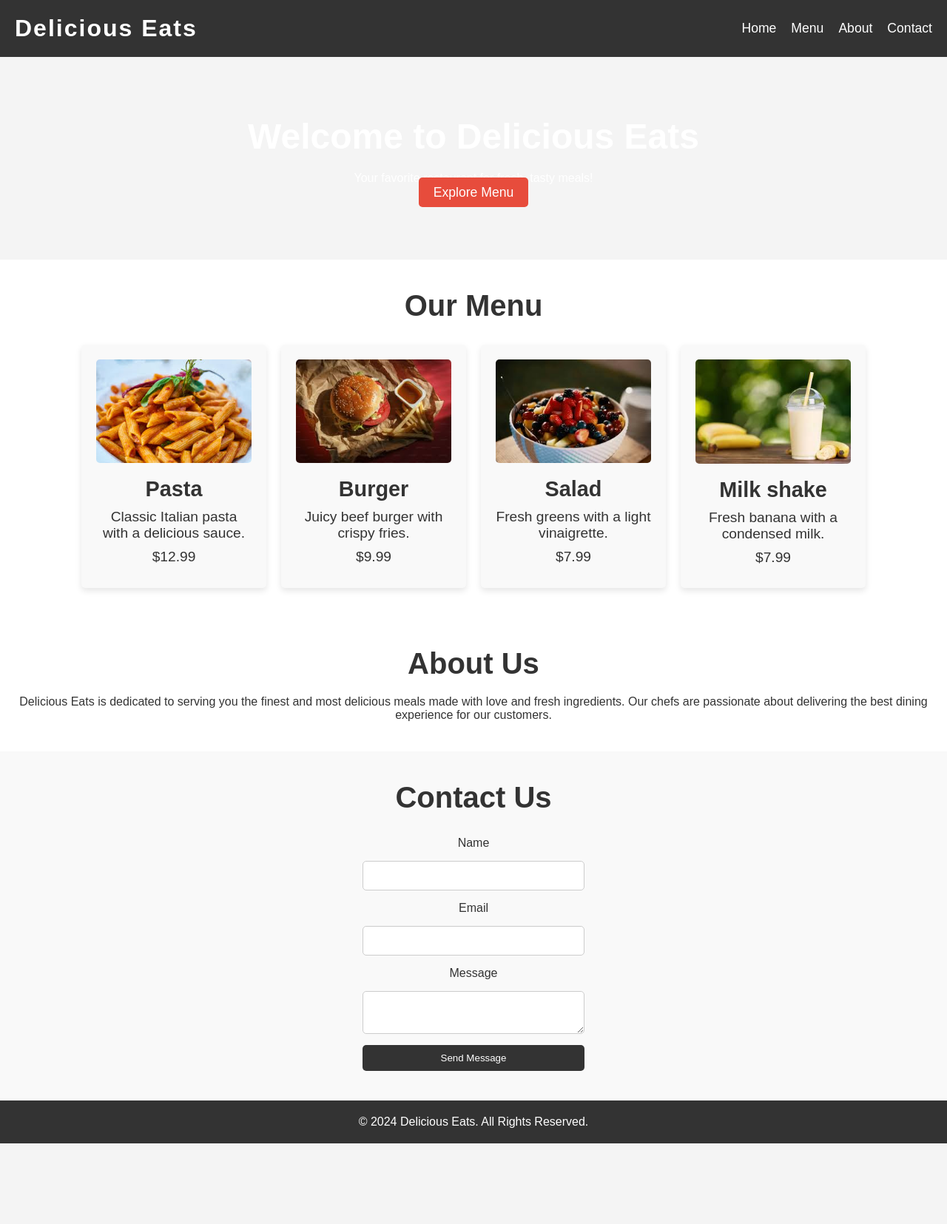
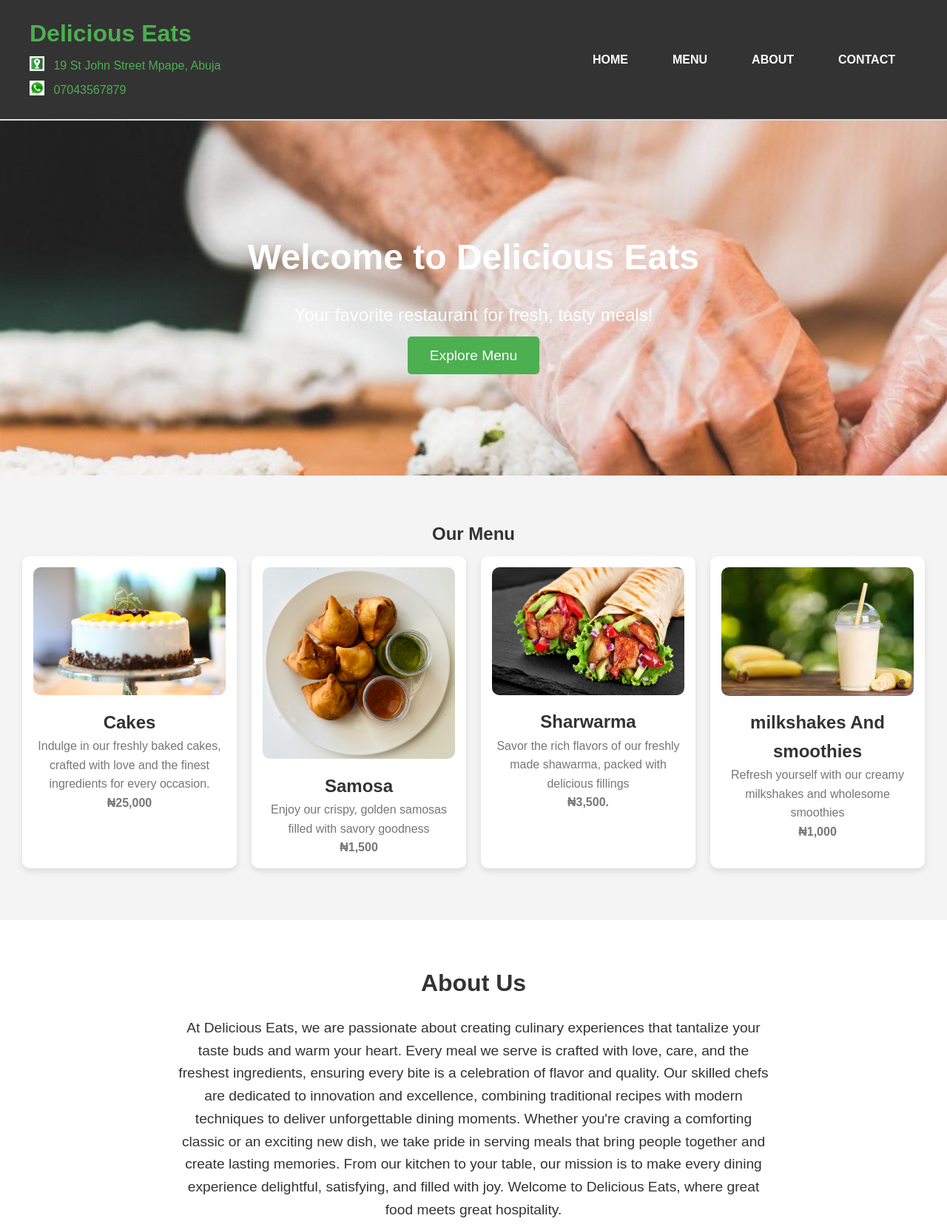
Before and after one commit to Royal07T/resturant-website, a plain HTML site: page index.html in a window 1280 px wide. Shown: the top 1655 px of the page at 74% size. Before the commit the page ends 1546 px from the top, so only its background shows below. Drawn offline with Linux system fonts and the light colour scheme.

Commit message:
Adjust some details on the css

```diff
--- a/index.html
+++ b/index.html
@@ -12,6 +12,16 @@
     <header>
         <div class="logo">
             <h1>Delicious Eats</h1>
+            <div class="contact-info">
+                <p>
+                    <span class="address-icon"><img src="/imgs/address.jpg" alt="Address Icon"></span>
+                    19 St John Street Mpape, Abuja
+                </p>
+                <p>
+                    <span class="whatsapp-icon"><img src="/imgs/whatsapp.jpeg" alt="WhatsApp Icon"></span>
+                    <a href="tel:+2347012345678">07043567879</a>
+                </p>
+            </div>
         </div>
         <nav>
             <ul class="nav-links">
@@ -33,6 +43,7 @@
         <div class="hero-text">
             <h2>Welcome to Delicious Eats</h2>
             <p>Your favorite restaurant for fresh, tasty meals!</p>
+
             <a href="#menu" class="cta-btn">Explore Menu</a>
         </div>
     </section>
@@ -42,42 +53,46 @@
         <h2>Our Menu</h2>
         <div class="menu-items">
             <div class="menu-item">
-                <img src="/imgs/pasta.jpeg" alt="Pasta">
-                <h3>Pasta</h3>
-                <p>Classic Italian pasta with a delicious sauce.</p>
-                <p>$12.99</p>
+                <img src="/imgs/cake2.jpg" alt="Pasta">
+                <h3>Cakes</h3>
+                <p>Indulge in our freshly baked cakes, crafted with love and the finest ingredients for every occasion.</p>
+                <p>₦25,000</p>
             </div>
             <div class="menu-item">
-                <img src="/imgs/burger.jpeg" alt="Burger">
-                <h3>Burger</h3>
-                <p>Juicy beef burger with crispy fries.</p>
-                <p>$9.99</p>
+                <img src="/imgs/samosa.jpg" alt="Burger">
+                <h3>Samosa</h3>
+                <p>Enjoy our crispy, golden samosas filled with savory goodness </p>
+                <p>₦1,500</p>
             </div>
             <div class="menu-item">
-                <img src="/imgs/salad.jpeg" alt="Salad">
-                <h3>Salad</h3>
-                <p>Fresh greens with a light vinaigrette.</p>
-                <p>$7.99</p>
+                <img src="/imgs/sharwama.jpg" alt="Salad">
+                <h3>Sharwarma</h3>
+                <p>Savor the rich flavors of our freshly made shawarma, packed with delicious fillings</p>
+                <p>₦3,500.</p>
             </div>
             <div class="menu-item">
                 <img src="/imgs/milkshakes.jpeg" alt="milkshake">
-                <h3>Milk shake</h3>
-                <p>Fresh banana with a condensed milk.</p>
-                <p>$7.99</p>
+                <h3>milkshakes  And smoothies</h3>
+                <p>Refresh yourself with our creamy milkshakes and wholesome smoothies</p>
+                <p>₦1,000</p>
             </div>
-        </div>
+
     </section>
 
     <!-- About Section -->
     <section id="about">
         <h2>About Us</h2>
-        <p>Delicious Eats is dedicated to serving you the finest and most delicious meals made with love and fresh ingredients. Our chefs are passionate about delivering the best dining experience for our customers.</p>
+        <p>At Delicious Eats, we are passionate about creating culinary experiences that tantalize your taste buds and warm your heart. Every meal we serve is crafted with love, care, and the freshest ingredients, ensuring every bite is a celebration of flavor and quality.
+
+            Our skilled chefs are dedicated to innovation and excellence, combining traditional recipes with modern techniques to deliver unforgettable dining moments. Whether you're craving a comforting classic or an exciting new dish, we take pride in serving meals that bring people together and create lasting memories.
+
+            From our kitchen to your table, our mission is to make every dining experience delightful, satisfying, and filled with joy. Welcome to Delicious Eats, where great food meets great hospitality.</p>
     </section>
 
     <!-- Contact Section -->
     <section id="contact">
         <h2>Contact Us</h2>
-        <form id="contact-form">
+        <form name="contact" netlify id="contact-form">
             <label for="name">Name</label>
             <input type="text" id="name" required>
 
@@ -93,8 +108,21 @@
     </section>
 
     <footer>
+        <div class="contact-info">
+            <p>
+                <span class="address-icon"><img src="/imgs/address.jpg" alt="Address Icon"></span>
+                19 St John Street Mpape, Abuja
+            </p>
+            <p>
+                <span class="whatsapp-icon"><img src="/imgs/whatsapp.jpeg" alt="WhatsApp Icon"></span>
+                <a href="tel:+2347012345678">07043567879</a>
+            </p>
+        </div>
         <p>&copy; 2024 Delicious Eats. All Rights Reserved.</p>
     </footer>
+    <!-- Back-to-Top Button -->
+<button id="back-to-top" aria-label="Back to Top">↑</button>
+
 
     <script src="script.js"></script>
 </body>
--- a/styles.css
+++ b/styles.css
@@ -1,198 +1,304 @@
-/* General Styles */
+/* Reset and Global Styles */
 * {
   margin: 0;
   padding: 0;
   box-sizing: border-box;
-  font-family: "Arial", sans-serif;
 }
 
 body {
-  background-color: #f4f4f4;
+  font-family: "Arial", sans-serif;
+  line-height: 1.6;
+  background-color: #fafafa;
   color: #333;
+}
+
+a {
+  text-decoration: none;
+  color: inherit;
 }
 
 header {
   background-color: #333;
-  color: white;
-  padding: 20px;
+  padding: 20px 40px;
   display: flex;
   justify-content: space-between;
   align-items: center;
+  border-bottom: 2px solid #ddd;
+  position: relative;
 }
 
 header .logo h1 {
-  font-size: 2em;
-  letter-spacing: 2px;
+  font-size: 2rem;
+  color: #4caf50;
+  margin: 0;
 }
 
-nav .nav-links {
+header .contact-info p {
+  margin: 5px 0;
+  font-size: 1rem;
+  color: #4caf50;
+}
+
+header .contact-info a {
+  color: #4caf50;
+  text-decoration: none;
+}
+
+header .contact-info a:hover {
+  text-decoration: underline;
+}
+
+/* Style for the WhatsApp icon */
+.whatsapp-icon {
+  margin-right: 8px;
+  vertical-align: middle;
+}
+
+.whatsapp-icon img {
+  width: 20px; /* Adjust size as needed */
+  height: auto;
+}
+
+/* Style for the Address icon */
+.address-icon {
+  margin-right: 8px;
+  vertical-align: middle;
+}
+
+.address-icon img {
+  width: 20px; /* Adjust size as needed */
+  height: auto;
+}
+
+nav ul {
   list-style: none;
   display: flex;
-  gap: 20px;
 }
 
-nav .nav-links li a {
-  color: white;
-  text-decoration: none;
-  font-size: 1.1em;
+nav ul li {
+  margin: 0 20px;
 }
 
-nav .hamburger {
-  display: none;
-  cursor: pointer;
-  flex-direction: column;
-  gap: 5px;
+nav ul li a {
+  color: white;
+  text-transform: uppercase;
+  font-weight: bold;
+  padding: 10px;
+  transition: background-color 0.3s;
 }
 
-nav .hamburger span {
+nav ul li a:hover {
+  background-color: #f4a261;
+}
+
+.hamburger {
+  display: none;
+  flex-direction: column;
+  cursor: pointer;
+}
+
+.hamburger span {
   width: 30px;
-  height: 3px;
+  height: 4px;
+  margin: 5px;
   background-color: white;
-  border-radius: 5px;
+  transition: all 0.3s;
 }
 
 /* Hero Section */
 .hero {
-  background-image: url("restaurant-hero.jpg");
-  background-size: cover;
-  background-position: center;
-  padding: 80px 20px;
+  background: url("/imgs/people-man_YJDBIWVANQ.jpg") center center/cover
+    no-repeat;
+  height: 60vh;
+  display: flex;
+  justify-content: center;
+  align-items: center;
   text-align: center;
   color: white;
 }
 
 .hero h2 {
-  font-size: 3em;
-  margin-bottom: 20px;
+  font-size: 3rem;
 }
 
-.hero .cta-btn {
-  padding: 10px 20px;
-  background-color: #e74c3c;
+.hero p {
+  font-size: 1.5rem;
+  margin: 20px 0;
+}
+
+.cta-btn {
+  padding: 15px 30px;
+  background-color: #4caf50;
   color: white;
-  text-decoration: none;
+  font-size: 1.2rem;
   border-radius: 5px;
-  font-size: 1.1em;
+  transition: background-color 0.3s;
+  margin-top: 40px;
+}
+
+.cta-btn:hover {
+  background-color: #45a049;
 }
 
 /* Menu Section */
 #menu {
-  padding: 40px 20px;
-  background-color: #fff;
+  padding: 60px 20px;
   text-align: center;
-}
-
-#menu h2 {
-  font-size: 2.5em;
-  margin-bottom: 30px;
+  background-color: #f4f4f4;
 }
 
 .menu-items {
   display: flex;
-  justify-content: center;
-  gap: 20px;
+  justify-content: space-between;
+  flex-wrap: wrap;
+  //gap: 20px; /* Add space between items */
 }
 
 .menu-item {
-  background-color: #f9f9f9;
-  padding: 20px;
-  border-radius: 5px;
-  width: 250px;
+  background-color: #fff;
+  width: calc(25% - 20px); /* 4 items per row */
+  margin: 10px;
+  padding: 15px;
+  text-align: center;
   box-shadow: 0 4px 8px rgba(0, 0, 0, 0.1);
+  border-radius: 10px;
+  box-sizing: border-box;
 }
 
 .menu-item img {
   width: 100%;
-  border-radius: 5px;
+  border-radius: 10px;
 }
 
 .menu-item h3 {
-  font-size: 1.8em;
-  margin-top: 15px;
+  margin-top: 10px;
+  font-size: 1.5rem;
 }
 
 .menu-item p {
-  font-size: 1.2em;
-  margin: 10px 0;
+  font-size: 1rem;
+  color: #777;
+}
+
+.menu-item p:nth-of-type(2) {
+  font-weight: bold;
 }
 
 /* About Section */
 #about {
-  padding: 40px 20px;
+  padding: 60px 20px;
   background-color: #fff;
   text-align: center;
 }
 
 #about h2 {
-  font-size: 2.5em;
+  font-size: 2rem;
   margin-bottom: 20px;
+}
+
+#about p {
+  font-size: 1.2rem;
+  max-width: 800px;
+  margin: 0 auto;
 }
 
 /* Contact Section */
 #contact {
-  padding: 40px 20px;
-  background-color: #f9f9f9;
+  padding: 60px 20px;
+  background-color: #f4f4f4;
   text-align: center;
 }
 
-#contact h2 {
-  font-size: 2.5em;
-  margin-bottom: 30px;
+#contact form {
+  max-width: 500px;
+  margin: 0 auto;
+  display: flex;
+  flex-direction: column;
 }
 
-#contact form {
-  display: flex;
-  flex-direction: column;
-  gap: 15px;
-  width: 300px;
-  margin: 0 auto;
+#contact form label {
+  font-size: 1.2rem;
+  margin: 10px 0 5px;
 }
 
-#contact input,
-#contact textarea {
+#contact form input,
+#contact form textarea {
   padding: 10px;
-  font-size: 1em;
+  margin: 10px 0;
   border-radius: 5px;
   border: 1px solid #ccc;
 }
 
-#contact button {
-  padding: 10px;
-  background-color: #333;
+#contact form button {
+  padding: 10px 20px;
+  background-color: #4caf50;
   color: white;
   border: none;
   cursor: pointer;
-  border-radius: 5px;
 }
 
-#contact button:hover {
-  background-color: #555;
+#contact form button:hover {
+  background-color: #45a049;
 }
 
 /* Footer */
 footer {
   background-color: #333;
   color: white;
+  padding: 20px;
   text-align: center;
-  padding: 20px;
 }
 
-/* Responsive Design */
+footer p {
+  font-size: 1rem;
+}
+
+/* Back to Top Button */
+#back-to-top {
+  position: fixed;
+  bottom: 20px;
+  right: 20px;
+  background-color: #4caf50;
+  color: white;
+  padding: 15px;
+  border-radius: 50%;
+  font-size: 20px;
+  cursor: pointer;
+  display: none;
+}
+
+#back-to-top.show {
+  display: block;
+}
+
+/* Media Queries for Small Screens */
 @media (max-width: 768px) {
-  nav .nav-links {
+  .hamburger {
+    display: flex;
+  }
+
+  nav ul {
     display: none;
     flex-direction: column;
-    gap: 10px;
+    position: absolute;
+    top: 70px;
+    right: 0;
+    left: 0;
     background-color: #333;
-    position: absolute;
-    top: 60px;
-    right: 20px;
-    padding: 10px;
-    width: 200px;
+    padding: 20px 0;
   }
 
-  nav .nav-links.active {
+  nav ul.active {
     display: flex;
+  }
+
+  nav ul li {
+    margin: 15px 0;
+    text-align: center;
+  }
+
+  .hero h2 {
+    font-size: 2rem;
   }
 
   .menu-items {
@@ -202,14 +308,11 @@ footer {
 
   .menu-item {
     width: 80%;
-    margin-bottom: 20px;
+    margin: 20px 0;
   }
 
-  .hamburger {
-    display: flex;
-  }
-
-  .hero h2 {
-    font-size: 2.2em;
+  #about h2,
+  #contact h2 {
+    font-size: 1.8rem;
   }
 }
```
Also changed, not shown: script.js (+35 -21 lines), imgs/address-icon.png (added), imgs/address.jpg (added), imgs/cake.jpg (added), imgs/cake2.jpg (added), imgs/people-man_YJDBIWVANQ.jpg (added), imgs/samosa.jpg (added), imgs/sharwama.jpg (added), imgs/strawberry-smoothie.jpg (added), imgs/whatsapp.jpeg (added).
